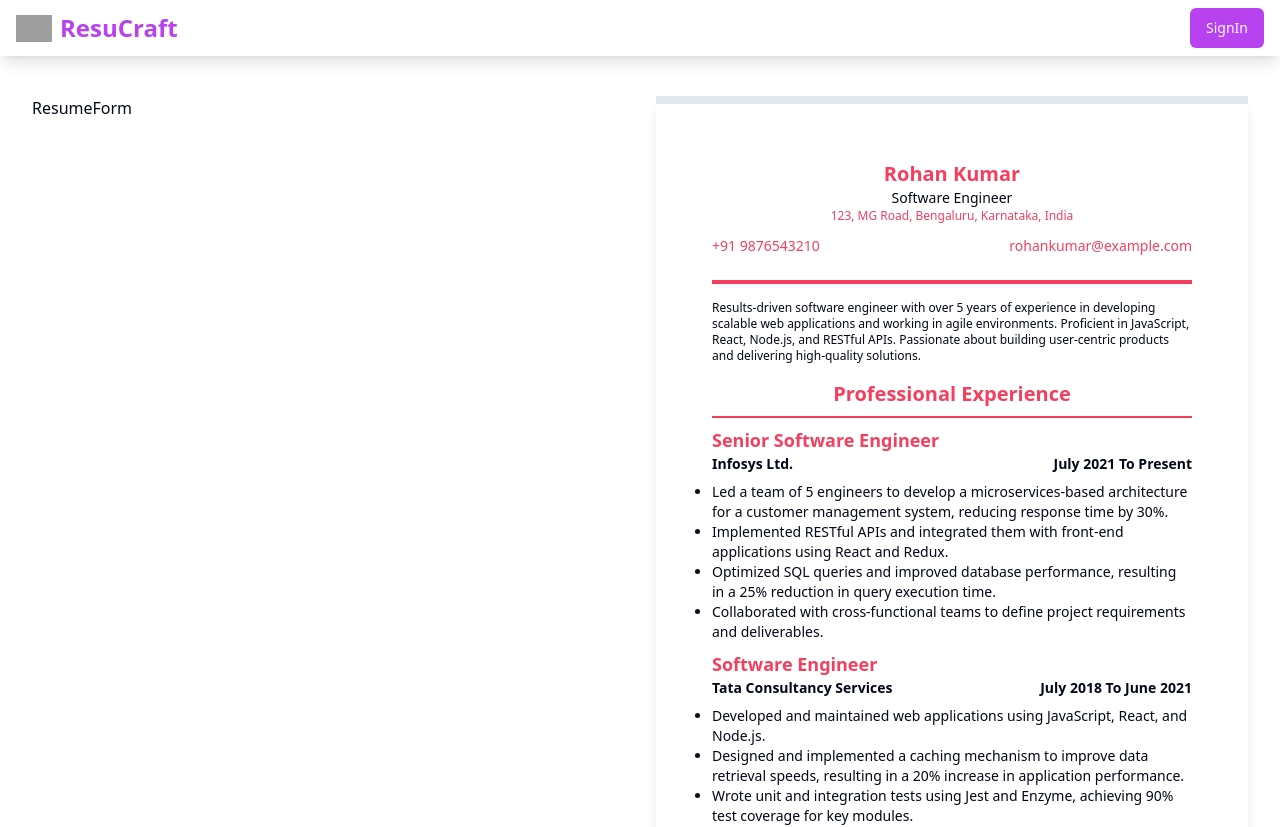
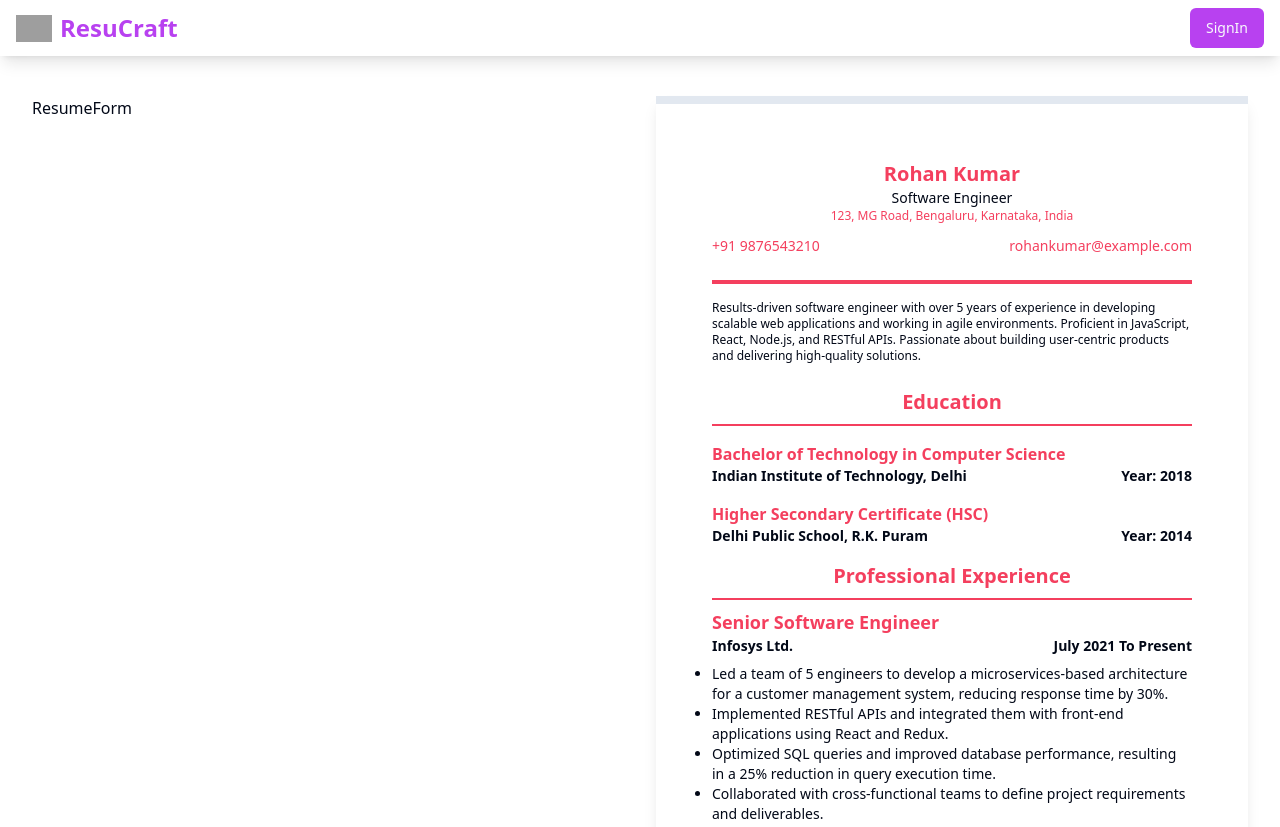
Before and after one commit to dhirajaryaa/AI-Resume-Builder, a React (Vite) app: page /dashboard/resume/1/edit in a window 1280 px wide. Shown: the top 827 px of the page. Built offline with nearby package versions, Linux system fonts and the light colour scheme; no server answers; grey boxes are pictures that could not be loaded.

Commit message:
style: education is done

```diff
--- a/src/components/custom/resumepreview/ResumePreview.jsx
+++ b/src/components/custom/resumepreview/ResumePreview.jsx
@@ -10,7 +10,7 @@ const ResumePreview = () => {
      {/* summary */}
     <Summary summary={resumeData.summary}/>
      {/* education */}
-     {/* <Education resumeData={resumeData} /> */}
+     <Education resumeData={resumeData} />
 
      {/* workExperience */}
      <ProfessionalExperience resumeData={resumeData} />
--- a/src/components/custom/resumepreview/components/Education.jsx
+++ b/src/components/custom/resumepreview/components/Education.jsx
@@ -4,19 +4,26 @@ const Education = ({ resumeData: { education, themeColor } }) => {
   return (
     <>
       <h2
-        className="font-bold text-xl text-center"
+        className="font-bold text-xl text-center mt-2"
         style={{ color: themeColor }}
       >Education</h2>
        <hr className='border-[1px] my-2' style={{ borderColor: themeColor }}/>
        {
-        education.map((data)=>{
+        education.map((data,index)=>{
           return(
-            <>
-            <div>
-
+            <div key={index} className="py-2">
+            <h2 className="font-bold" style={{ color: themeColor }}>
+              {data.degree}
+            </h2>
+            <div className="flex items-center justify-between">
+              <p className="text-sm font-semibold">{data.institution}</p>
+              <p className="text-sm font-semibold">
+                <span>Year: </span>
+                {data.yearOfCompletion}
+              </p>
             </div>
 
-            </>
+          </div>
           )
         })
        }
--- a/src/components/custom/resumepreview/components/ProfessionalExperience.jsx
+++ b/src/components/custom/resumepreview/components/ProfessionalExperience.jsx
@@ -6,7 +6,7 @@ const ProfessionalExperience = ({
   return (
     <>
       <h2
-        className="font-bold text-xl text-center"
+        className="font-bold text-xl text-center mt-2"
         style={{ color: themeColor }}
       >
         Professional Experience
```
